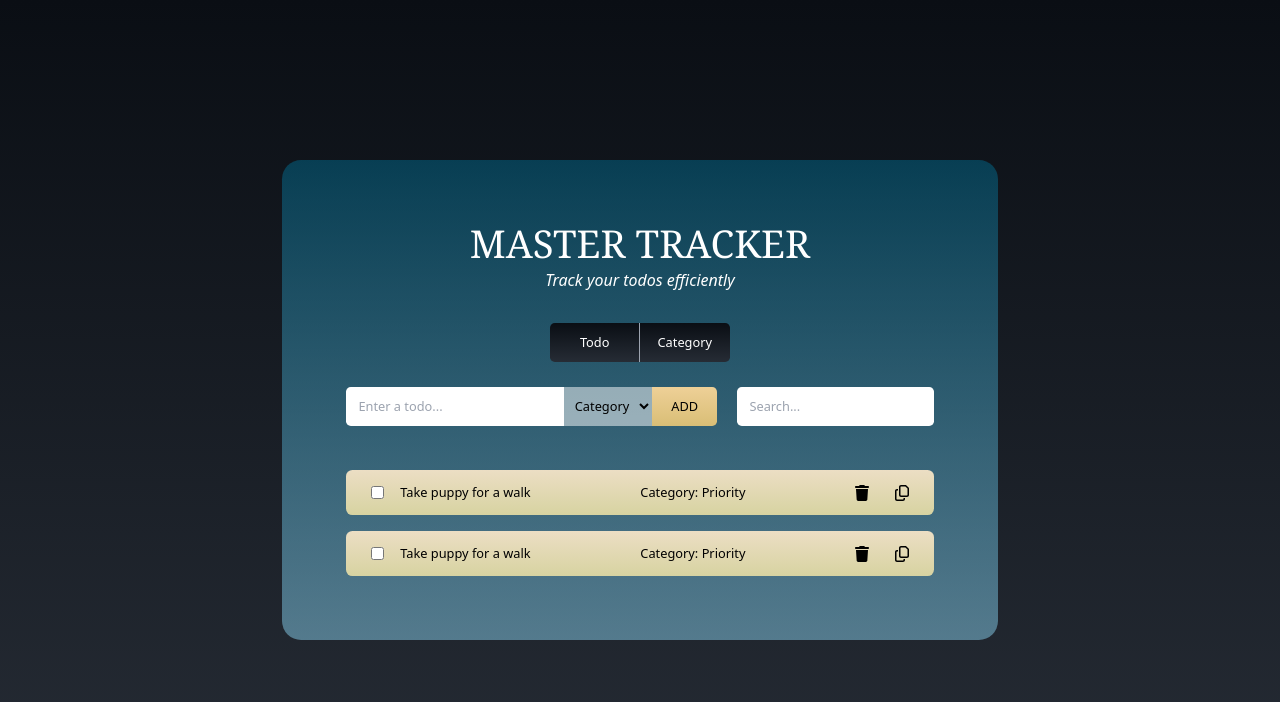
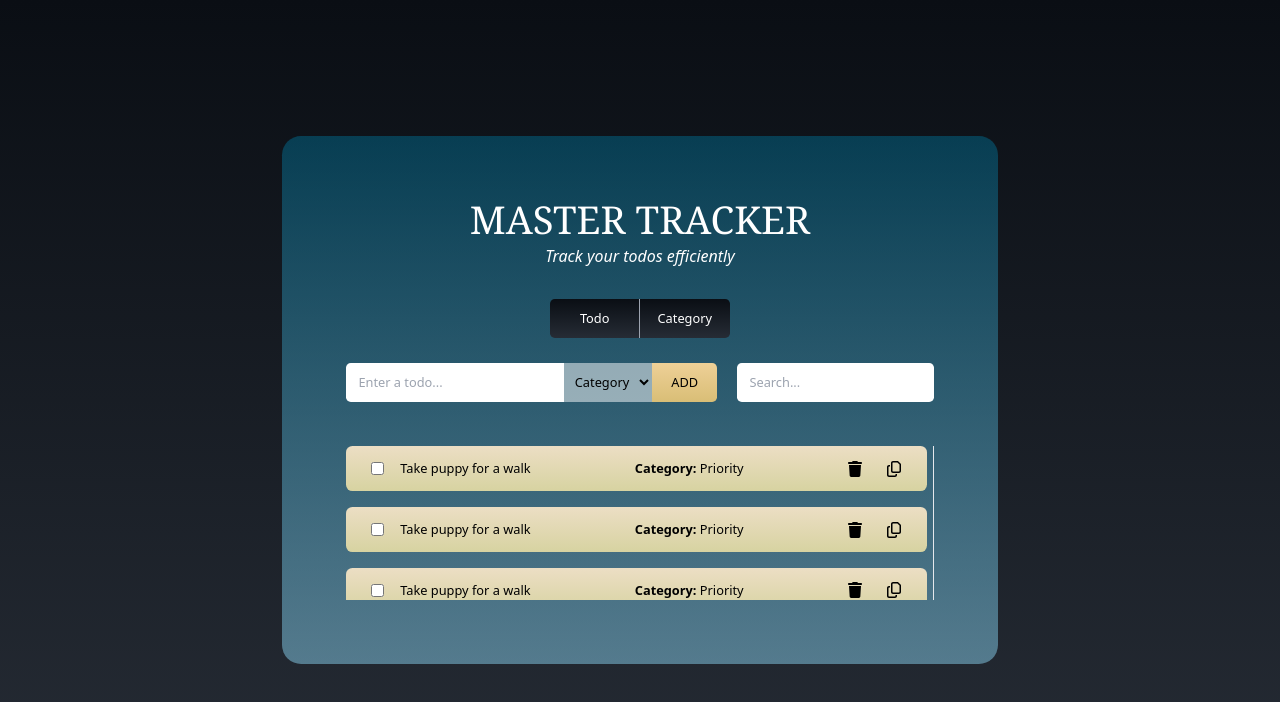
Before and after one commit to ahmedskandar/master-tracker, a React (Create React App) app: page / in a window 1280 px wide. Shown: the top 702 px of the page. Built offline with nearby package versions, Linux system fonts and the light colour scheme.

Commit message:
added hide overflow scrollbar CSS

```diff
--- a/src/components/todo/TodoItem.tsx
+++ b/src/components/todo/TodoItem.tsx
@@ -6,13 +6,15 @@ type Props = {};
 
 const TodoItem = (props: Props) => {
   return (
-    <li className="bg-todo-item rounded-lg py-4 px-8 flex justify-between">
+    <li className="bg-todo-item rounded-lg py-4 px-8 flex gap-4 justify-between">
       <div className="flex gap-5">
         <input type="checkbox" />
         <p>Take puppy for a walk</p>
       </div>
-      <p>Category: Priority</p>
-      <div className="flex items-center gap-8 text-xl">
+      <p>
+        <span className="font-bold">Category:</span> Priority
+      </p>
+      <div className="flex items-center gap-4 text-xl sm:gap-8">
         <FontAwesomeIcon role="button" icon={faTrash} />
         <FontAwesomeIcon role="button" icon={faCopy} />
       </div>
--- a/src/components/todo/TodoList.tsx
+++ b/src/components/todo/TodoList.tsx
@@ -5,11 +5,13 @@ type Props = {}
 
 const TodoList = (props: Props) => {
   return (
-    <ul className='mt-14 flex flex-col gap-5'>
-        <TodoItem />
-        <TodoItem />
+    <ul className="mt-14 hide-scroll flex flex-col gap-5 h-48 overflow-y-scroll border-r pr-2">
+      <TodoItem />
+      <TodoItem />
+      <TodoItem />
+      <TodoItem />
     </ul>
-  )
+  );
 }
 
 export default TodoList
--- a/src/index.css
+++ b/src/index.css
@@ -4,7 +4,16 @@
   box-sizing: border-box;
 }
 
+/* Hide scrollbar for Chrome, Safari and Opera */
+.hide-scroll::-webkit-scrollbar {
+    display: none;
+}
 
+/* Hide scrollbar for IE, Edge and Firefox */
+.hide-scroll {
+  -ms-overflow-style: none;  /* IE and Edge */
+  scrollbar-width: none;  /* Firefox */
+}
 
 .bg-card {
   background: linear-gradient(
@@ -26,7 +35,7 @@
     @apply dark-gradient w-28 py-3 hover:bg-none hover:text-black hover:bg-gray-400
   }
   .add-button {
-    @apply bg-gradient-to-b from-[#EED097] to-[#D9BE76] px-6 h-12 rounded-r-md
+    @apply bg-gradient-to-b from-[#EED097] to-[#D9BE76] px-6 h-12 rounded-r-md hover:bg-none hover:bg-yellow-200
   }
   .bg-todo-item {
     @apply bg-gradient-to-b from-[#ECDEC4] to-[#D7D3A1]
```
